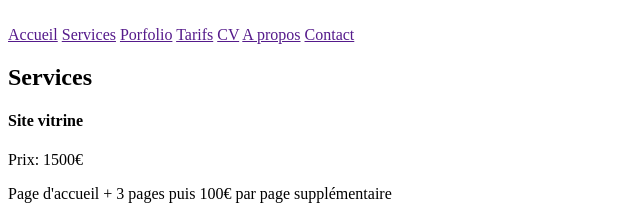
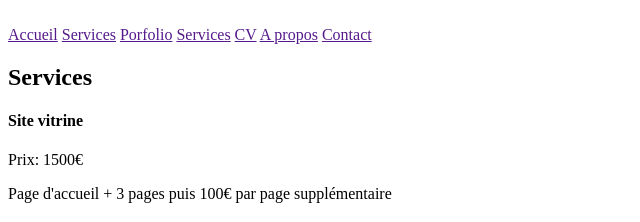
Before and after one commit to NCesari/ncesari.github.io, a plain HTML site: page pages/services.html in a window 1280 px wide. Shown: the top 222 px of the page, 0-640 px from the left. Drawn offline with Linux system fonts and the light colour scheme.

```diff
--- a/pages/services.html
+++ b/pages/services.html
@@ -15,7 +15,7 @@
             <a href="">Accueil</a>
             <a href="">Services</a>
             <a href="">Porfolio</a>
-            <a href="">Tarifs</a>
+            <a href="">Services</a>
             <a href="">CV</a>
             <a href="">A propos</a>
             <a href="">Contact</a>
```
